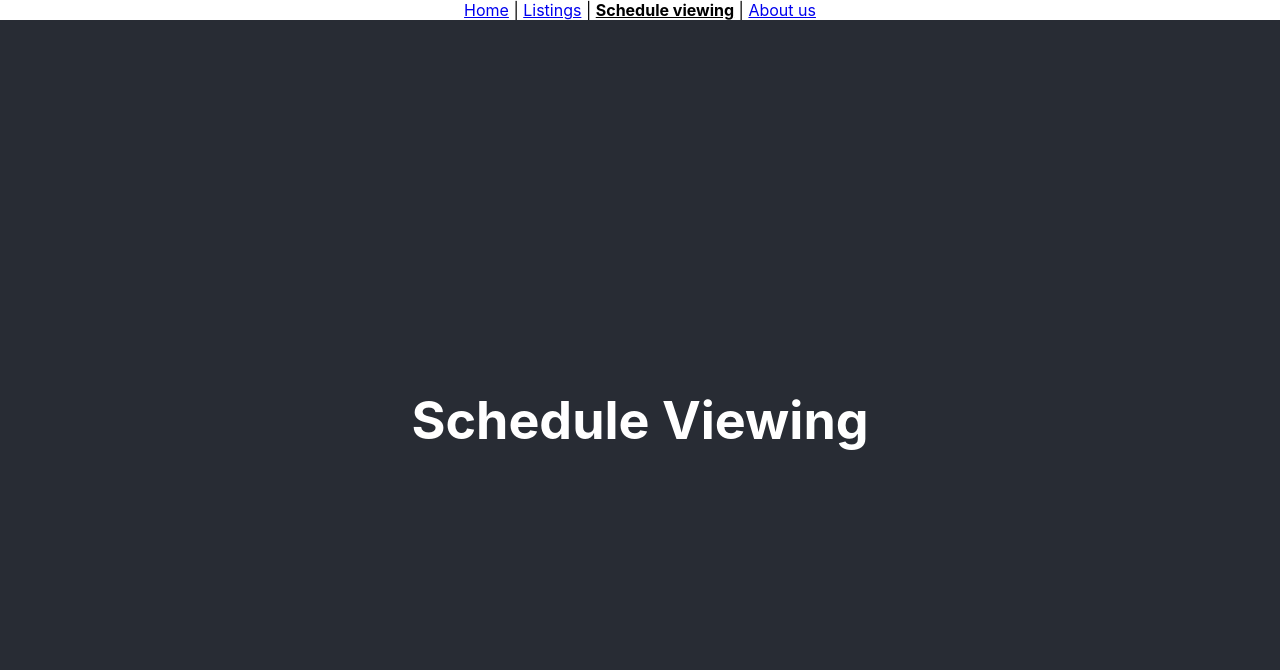
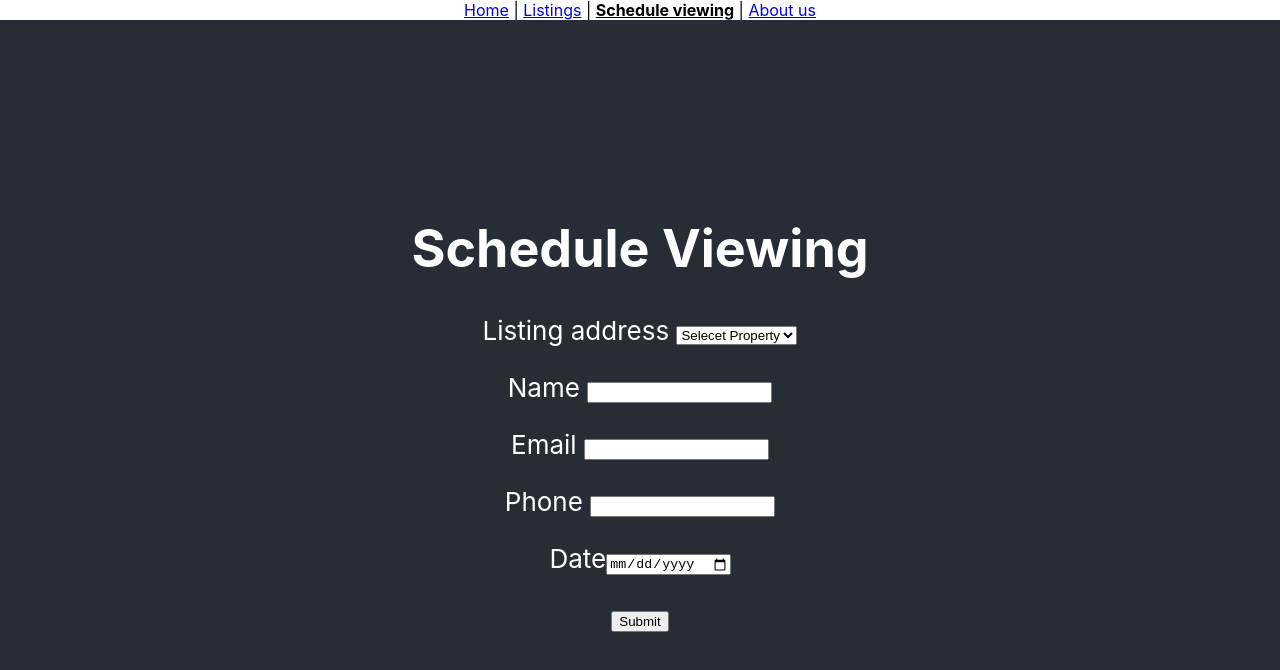
Before and after one commit to firefly017/reel-state, a React (Create React App) app: page /scheduleViewing in a window 1280 px wide. Shown: the top 670 px of the page. Built offline with nearby package versions, Linux system fonts and the light colour scheme.

Commit message:
hardcoding schedule viewing form

```diff
--- /dev/null
+++ b/src/components/Form.js
@@ -0,0 +1,35 @@
+import React from "react";
+
+export default function Form() {
+  return (
+    <form>
+      <p>
+        <label>Listing address </label>
+        <select name="listings">
+          <option value="select">Selecet Property</option>
+        </select>
+      </p>
+      <p>
+        <label>Name </label>
+        <input type="text" name="firstName" />
+      </p>
+
+      <p>
+        <label>Email </label>
+        <input type="text" name="email" />
+      </p>
+      <p>
+        <label>Phone </label>
+        <input type="text" name="phoneNumber" />
+      </p>
+
+      <p>
+        <label>Date</label>
+        <input type="date" name="dateOfBirth"></input>
+      </p>
+      <p>
+        <input type="button" value="Submit" />
+      </p>
+    </form>
+  );
+}
--- a/src/pages/ScheduleViewing.js
+++ b/src/pages/ScheduleViewing.js
@@ -1,10 +1,12 @@
 import React from "react";
 import Title from "../components/Title";
+import Form from "../components/Form";
 
 export default function ScheduleViewing() {
   return (
     <div>
       <Title title="Schedule Viewing" />
+      <Form />
     </div>
   );
 }
```
Also changed, not shown: 2 other files (tests, documents, lock files or other folders).
